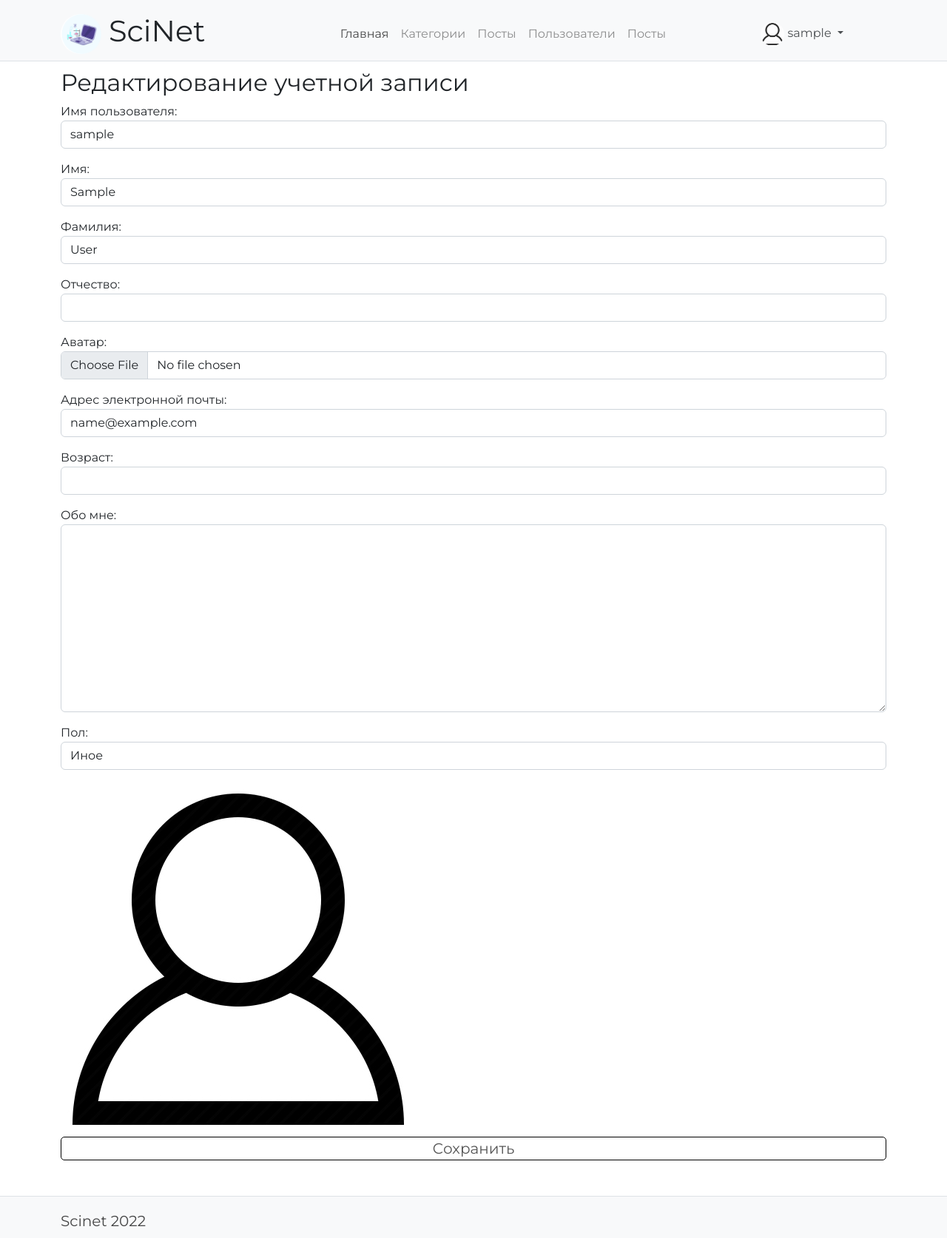
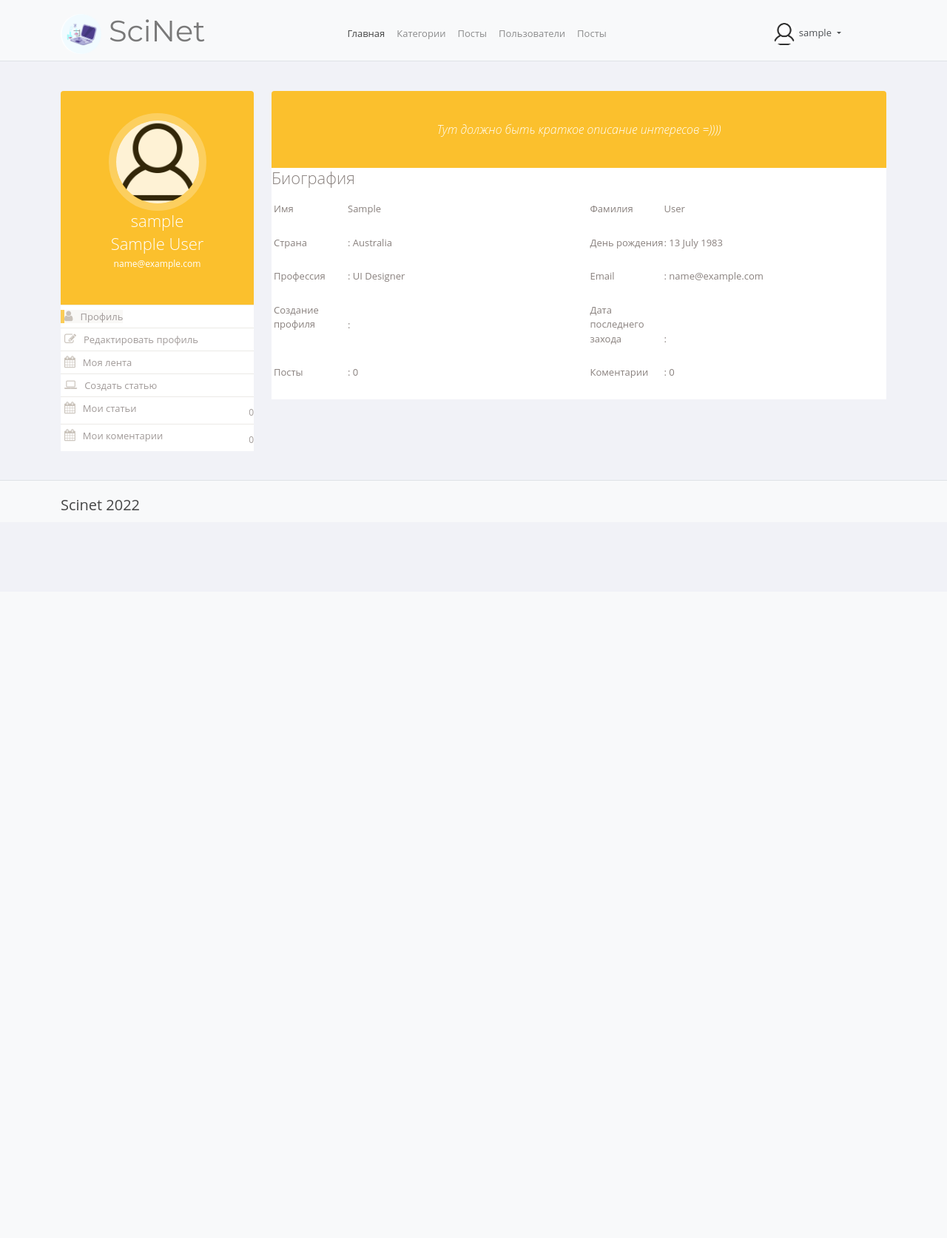
Before and after one commit to basterrus/scinet, a Django app: page /auth/profile/ in a window 1280 px wide. Shown: the whole page at 74% size. After the commit the page ends 690 px from the top, so only its background shows below. Run offline with Django 4.2, Linux system fonts and the light colour scheme; the visitor is signed in with stand-in values (Sample User, id 1); data comes from the database, SQL or seed files in the repository; data that the repository does not hold is empty; some libraries are stand-ins or nearby versions.

Commit message:
Накидал страницу личного кабинета, добавил просмотр коментариев

```diff
--- a/authapp/urls.py
+++ b/authapp/urls.py
@@ -12,11 +12,12 @@ urlpatterns = [
     path('logout/', authapp.LogoutView.as_view(), name='logout'),
     path('register/', authapp.RegisterView.as_view(), name='register'),
     path('edit/', authapp.EditView.as_view(), name='edit'),
-    path('profile/', authapp.EditView.as_view(), name='profile_user'),
+    path('profile/', authapp.SNProfileDetailView.as_view(), name='profile_user'),
     path('posts/', authapp.SNPostDetailView.as_view(), name='posts_user_list'),
     path('subscribe/', authapp.SNSectionsDetailView.as_view(), name='section_subscribe'),
     path('subscribe/add/<int:pk>/', authapp.add_subscribe, name='subscribe_add'),
     path('subscribe/del/<int:pk>/', authapp.del_subscribe, name='subscribe_del'),
+    path('comments/', authapp.SNCommentsDetailView.as_view(), name='user_comments'),
     # path('api/user_create/', authapp.SNUserCreateAPIView.as_view(), name='api_user_create'),
     # path('api/user_update/<int:pk>/', authapp.SNUserUpdateAPIView.as_view(), name='api_user_update'),
 ]
--- a/authapp/views.py
+++ b/authapp/views.py
@@ -13,7 +13,7 @@ from rest_framework.views import APIView
 
 from authapp.forms import SNUserLoginForm, SNUserRegisterForm, SNUserEditForm, SNUserProfileEditForm
 from authapp.models import SNUser, SNUserProfile
-from blogapp.models import SNPosts, SNSections, SNSubscribe
+from blogapp.models import SNPosts, SNSections, SNSubscribe, Comments
 from authapp.serializers import SNUserSerializer
 
 
@@ -176,3 +176,33 @@ def del_subscribe(request, pk):
     section = SNSections.objects.get(id=pk)
     SNSubscribe.objects.filter(Q(user=user) & Q(section=section)).delete()
     return HttpResponseRedirect(reverse('authapp:section_subscribe'))
+
+
+class SNCommentsDetailView(ListView):
+    """Показывает все коментарии данного пользователя"""
+    template_name = 'authapp/user_auth/show_comments.html'
+
+    def get(self, request):
+        """Получаем для шаблона все комментарии конкретного пользователя"""
+        user = SNUser.objects.get(username=request.user)
+        user_comments = Comments.objects.filter(user=user.id)
+        context = {
+            'user_comments': user_comments,
+        }
+        return render(request, self.template_name, context=context)
+
+
+class SNProfileDetailView(ListView):
+    """Показывает всю активность данного пользователя"""
+    template_name = 'authapp/user_auth/show_profile.html'
+
+    def get(self, request):
+        """Получаем для шаблона все данные конкретного пользователя"""
+        user = SNUser.objects.get(username=request.user)
+        user_comments_count = Comments.objects.filter(user=user.id).count()
+        user_post_count = SNPosts.objects.filter(user=user.id).count()
+        context = {
+            'user_comments_count': user_comments_count,
+            'user_post_count': user_post_count,
+        }
+        return render(request, self.template_name, context=context)
--- /dev/null
+++ b/static/style_profile.css
@@ -0,0 +1,379 @@
+body {
+    color: #797979;
+    background: #f1f2f7;
+    font-family: 'Open Sans', sans-serif;
+    padding: 0px !important;
+    margin: 0px !important;
+    font-size: 13px;
+    text-rendering: optimizeLegibility;
+    -webkit-font-smoothing: antialiased;
+    -moz-font-smoothing: antialiased;
+}
+
+.profile-nav, .profile-info{
+    margin-top:30px;
+}
+
+.profile-nav .user-heading {
+    background: #fbc02d;
+    color: #fff;
+    border-radius: 4px 4px 0 0;
+    -webkit-border-radius: 4px 4px 0 0;
+    padding: 30px;
+    text-align: center;
+}
+
+.profile-nav .user-heading.round a  {
+    border-radius: 50%;
+    -webkit-border-radius: 50%;
+    border: 10px solid rgba(255,255,255,0.3);
+    display: inline-block;
+}
+
+.profile-nav .user-heading a img {
+    width: 112px;
+    height: 112px;
+    border-radius: 50%;
+    -webkit-border-radius: 50%;
+}
+
+.profile-nav .user-heading h1 {
+    font-size: 22px;
+    font-weight: 300;
+    margin-bottom: 5px;
+}
+
+.profile-nav .user-heading p {
+    font-size: 12px;
+}
+
+.profile-nav ul {
+    margin-top: 1px;
+    flex-direction: column;
+    background-color: white;
+}
+
+.profile-nav ul > li {
+    border-bottom: 1px solid #ebeae6;
+    margin-top: 0;
+    line-height: 30px;
+}
+
+.profile-nav ul > li:last-child {
+    border-bottom: none;
+}
+
+.profile-nav ul > li > a {
+    border-radius: 0;
+    -webkit-border-radius: 0;
+    color: #89817f;
+    border-left: 5px solid #fff;
+}
+
+.profile-nav ul > li > a:hover, .profile-nav ul > li > a:focus, .profile-nav ul li.active  a {
+    background: #f8f7f5 !important;
+    border-left: 5px solid #fbc02d;
+    color: #89817f !important;
+}
+
+.profile-nav ul > li:last-child > a:last-child {
+    border-radius: 0 0 4px 4px;
+    -webkit-border-radius: 0 0 4px 4px;
+}
+
+.profile-nav ul > li > a > i{
+    font-size: 16px;
+    padding-right: 10px;
+    color: #bcb3aa;
+}
+
+.r-activity {
+    margin: 6px 0 0;
+    font-size: 12px;
+}
+
+
+.p-text-area, .p-text-area:focus {
+    border: none;
+    font-weight: 300;
+    box-shadow: none;
+    color: #c3c3c3;
+    font-size: 16px;
+}
+
+.profile-info .panel-footer {
+    background-color:#f8f7f5 ;
+    border-top: 1px solid #e7ebee;
+}
+
+.profile-info .panel-footer ul li a {
+    color: #7a7a7a;
+}
+
+.bio-graph-heading {
+    background: #fbc02d;
+    color: #fff;
+    text-align: center;
+    font-style: italic;
+    padding: 40px 110px;
+    border-radius: 4px 4px 0 0;
+    -webkit-border-radius: 4px 4px 0 0;
+    font-size: 16px;
+    font-weight: 300;
+}
+
+.bio-graph-info {
+    color: #89817e;
+    background-color: white;
+}
+
+.bio-graph-info h1 {
+    font-size: 22px;
+    font-weight: 300;
+    margin: 0 0 20px;
+}
+
+.bio-row {
+    width: 50%;
+    float: left;
+    margin-bottom: 10px;
+    padding:0 15px;
+}
+
+.bio-row p span {
+    width: 100px;
+    display: inline-block;
+}
+
+.bio-chart, .bio-desk {
+    float: left;
+}
+
+.bio-chart {
+    width: 40%;
+}
+
+.bio-desk {
+    width: 60%;
+}
+
+.bio-desk h4 {
+    font-size: 15px;
+    font-weight:400;
+}
+
+.bio-desk h4.terques {
+    color: #4CC5CD;
+}
+
+.bio-desk h4.red {
+    color: #e26b7f;
+}
+
+.bio-desk h4.green {
+    color: #97be4b;
+}
+
+.bio-desk h4.purple {
+    color: #caa3da;
+}
+
+.file-pos {
+    margin: 6px 0 10px 0;
+}
+
+.profile-activity h5 {
+    font-weight: 300;
+    margin-top: 0;
+    color: #c3c3c3;
+}
+
+.summary-head {
+    background: #ee7272;
+    color: #fff;
+    text-align: center;
+    border-bottom: 1px solid #ee7272;
+}
+
+.summary-head h4 {
+    font-weight: 300;
+    text-transform: uppercase;
+    margin-bottom: 5px;
+}
+
+.summary-head p {
+    color: rgba(255,255,255,0.6);
+}
+
+ul.summary-list {
+    display: inline-block;
+    padding-left:0 ;
+    width: 100%;
+    margin-bottom: 0;
+}
+
+ul.summary-list > li {
+    display: inline-block;
+    width: 19.5%;
+    text-align: center;
+}
+
+ul.summary-list > li > a > i {
+    display:block;
+    font-size: 18px;
+    padding-bottom: 5px;
+}
+
+ul.summary-list > li > a {
+    padding: 10px 0;
+    display: inline-block;
+    color: #818181;
+}
+
+ul.summary-list > li  {
+    border-right: 1px solid #eaeaea;
+}
+
+ul.summary-list > li:last-child  {
+    border-right: none;
+}
+
+.activity {
+    width: 100%;
+    float: left;
+    margin-bottom: 10px;
+}
+
+.activity.alt {
+    width: 100%;
+    float: right;
+    margin-bottom: 10px;
+}
+
+.activity span {
+    float: left;
+}
+
+.activity.alt span {
+    float: right;
+}
+.activity span, .activity.alt span {
+    width: 45px;
+    height: 45px;
+    line-height: 45px;
+    border-radius: 50%;
+    -webkit-border-radius: 50%;
+    background: #eee;
+    text-align: center;
+    color: #fff;
+    font-size: 16px;
+}
+
+.activity.terques span {
+    background: #8dd7d6;
+}
+
+.activity.terques h4 {
+    color: #8dd7d6;
+}
+.activity.purple span {
+    background: #b984dc;
+}
+
+.activity.purple h4 {
+    color: #b984dc;
+}
+.activity.blue span {
+    background: #90b4e6;
+}
+
+.activity.blue h4 {
+    color: #90b4e6;
+}
+.activity.green span {
+    background: #aec785;
+}
+
+.activity.green h4 {
+    color: #aec785;
+}
+
+.activity h4 {
+    margin-top:0 ;
+    font-size: 16px;
+}
+
+.activity p {
+    margin-bottom: 0;
+    font-size: 13px;
+}
+
+.activity .activity-desk i, .activity.alt .activity-desk i {
+    float: left;
+    font-size: 18px;
+    margin-right: 10px;
+    color: #bebebe;
+}
+
+.activity .activity-desk {
+    margin-left: 70px;
+    position: relative;
+}
+
+.activity.alt .activity-desk {
+    margin-right: 70px;
+    position: relative;
+}
+
+.activity.alt .activity-desk .panel {
+    float: right;
+    position: relative;
+}
+
+.activity-desk .panel {
+    background: #F4F4F4 ;
+    display: inline-block;
+}
+
+
+.activity .activity-desk .arrow {
+    border-right: 8px solid #F4F4F4 !important;
+}
+.activity .activity-desk .arrow {
+    border-bottom: 8px solid transparent;
+    border-top: 8px solid transparent;
+    display: block;
+    height: 0;
+    left: -7px;
+    position: absolute;
+    top: 13px;
+    width: 0;
+}
+
+.activity-desk .arrow-alt {
+    border-left: 8px solid #F4F4F4 !important;
+}
+
+.activity-desk .arrow-alt {
+    border-bottom: 8px solid transparent;
+    border-top: 8px solid transparent;
+    display: block;
+    height: 0;
+    right: -7px;
+    position: absolute;
+    top: 13px;
+    width: 0;
+}
+
+.activity-desk .album {
+    display: inline-block;
+    margin-top: 10px;
+}
+
+.activity-desk .album a{
+    margin-right: 10px;
+}
+
+.activity-desk .album a:last-child{
+    margin-right: 0px;
+}
--- /dev/null
+++ b/templates/authapp/user_auth/show_profile.html
@@ -0,0 +1,77 @@
+{% extends 'base_template.html' %}
+{% load static %}
+{% load media_tags %}
+
+{% block content %}
+    <link href="https://maxcdn.bootstrapcdn.com/font-awesome/4.3.0/css/font-awesome.min.css" rel="stylesheet">
+    <link rel="stylesheet" type="text/css" href="{% static 'style_profile.css' %}">
+    <div class="container bootstrap snippets bootdey">
+    <div class="row">
+      <div class="profile-nav col-md-3">
+          <div class="panel">
+              <div class="user-heading round">
+                  <a href="#">
+                      <img src="{{ user.avatar | media_for_users}}">
+                  </a>
+                  <h1>{{ user.username }}</h1>
+                  <h1>{{ user.first_name }} {{ user.last_name }}</h1>
+                  <p>{{ user.email }}</p>
+              </div>
+
+              <ul class="nav nav-pills nav-stacked">
+                  <li class="active"><a href="{% url 'authapp:profile_user' %}"><i class="fa fa-user"></i>Профиль</a></li>
+                  <li><a href="{% url 'authapp:edit' %}"><i class="fa fa-edit"></i>Редактировать профиль</a></li>
+                  <li><a href="{% url 'authapp:section_subscribe' %}"><i class="fa fa-calendar"></i>Моя лента</a></li>
+                  <li><a href="{% url 'blogapp:post_create' %}"><i class="fa fa-laptop"></i>Создать статью</a></li>
+                  <li><a href="{% url 'authapp:posts_user_list' %}"><i class="fa fa-calendar"></i>Мои статьи<span class="label label-warning pull-right r-activity">{{ user_post_count }}</span></a></li>
+                  <li><a href="{% url 'authapp:user_comments' %}"><i class="fa fa-calendar"></i>Мои коментарии<span class="label label-warning pull-right r-activity">{{ user_comments_count }}</span></a></li>
+              </ul>
+          </div>
+      </div>
+      <div class="profile-info col-md-9">
+          <div class="panel">
+          </div>
+          <div class="panel">
+              <div class="bio-graph-heading">
+                  Тут должно быть краткое описание интересов =))))
+              </div>
+              <div class="panel-body bio-graph-info">
+                  <h1>Биография</h1>
+                  <div class="row">
+                      <div class="bio-row">
+                          <p><span>Имя </span>{{ user.first_name }}</p>
+                      </div>
+                      <div class="bio-row">
+                          <p><span>Фамилия </span>{{ user.last_name }}</p>
+                      </div>
+                      <div class="bio-row">
+                          <p><span>Страна </span>: Australia</p>
+                      </div>
+                      <div class="bio-row">
+                          <p><span>День рождения</span>: 13 July 1983</p>
+                      </div>
+                      <div class="bio-row">
+                          <p><span>Профессия </span>: UI Designer</p>
+                      </div>
+                      <div class="bio-row">
+                          <p><span>Email </span>: {{ user.email }}</p>
+                      </div>
+                      <div class="bio-row">
+                          <p><span>Cоздание профиля </span>: </p>
+                      </div>
+                      <div class="bio-row">
+                          <p><span>Дата последнего захода </span>:</p>
+                      </div>
+                      <div class="bio-row">
+                          <p><span>Посты</span>: {{ user_post_count }}</p>
+                      </div>
+                      <div class="bio-row">
+                          <p><span>Коментарии</span>: {{ user_comments_count }}</p>
+                      </div>
+                  </div>
+              </div>
+          </div>
+      </div>
+    </div>
+    </div>
+{% endblock %}
--- a/templates/mainapp/includes/inc_card_header_reactions.html
+++ b/templates/mainapp/includes/inc_card_header_reactions.html
@@ -7,7 +7,7 @@
              height="30px">
     </div>
     <div class="user-name ms-3 pt-2">
-        <p><a href="#" class="text-muted text-decoration-none">{{ post.user.username }}</a></p>
+        <p><a href="{% url 'authapp:profile_user' %}" class="text-muted text-decoration-none">{{ post.user.username }}</a></p>
     </div>
     <div class="passed-time ms-3 pt-2">
         <small class="text-muted">{{ post.updated_at }}</small>
--- a/templates/mainapp/includes/inc_menu.html
+++ b/templates/mainapp/includes/inc_menu.html
@@ -29,7 +29,7 @@
 
 <div class="flex-shrink-0 dropdown d-flex">
     {% if user.is_authenticated %}
-        <a href="#" class="d-block link-dark text-decoration-none dropdown-toggle" id="dropdownUser"
+        <a href="{% url 'authapp:profile_user' %}" class="d-block link-dark text-decoration-none dropdown-toggle" id="dropdownUser"
            data-bs-toggle="dropdown" aria-expanded="false">
             <img src="{{ user.avatar | media_for_users}}" alt="mdo" width="32" height="32" class="rounded-circle">
             {{ user.username| default:'Пользователь' }} </a>
@@ -37,11 +37,11 @@
             {% if user.is_superuser %}
                 <li><a class="dropdown-item" href="#">Админ панель</a></li>
             {% endif %}
+            <li><a class="dropdown-item" href="{% url 'authapp:profile_user' %}">Мой Профиль</a></li>
             <li><a class="dropdown-item" href="{% url 'authapp:section_subscribe' %}">Моя лента</a></li>
             <li><a class="dropdown-item" href="{% url 'blogapp:post_create' %}">Создать статью</a></li>
-            <li><a class="dropdown-item" href="{% url 'auth:edit' %}">Профиль</a></li>
-            <li><a class="dropdown-item" href="{% url 'authapp:posts_user_list' %}">Статьи</a></li>
-            <li><a class="dropdown-item" href="#">Коментарии</a></li>
+            <li><a class="dropdown-item" href="{% url 'authapp:posts_user_list' %}">Мои статьи</a></li>
+            <li><a class="dropdown-item" href="{% url 'authapp:user_comments' %}">Мои коментарии</a></li>
             <li><a class="dropdown-item" href="#">Диалоги</a></li>
             <li><a class="dropdown-item" href="#">Закладки</a></li>
             <li>
```
Also changed, not shown: templates/authapp/user_auth/show_comments.html (added, +35 -0 lines).
